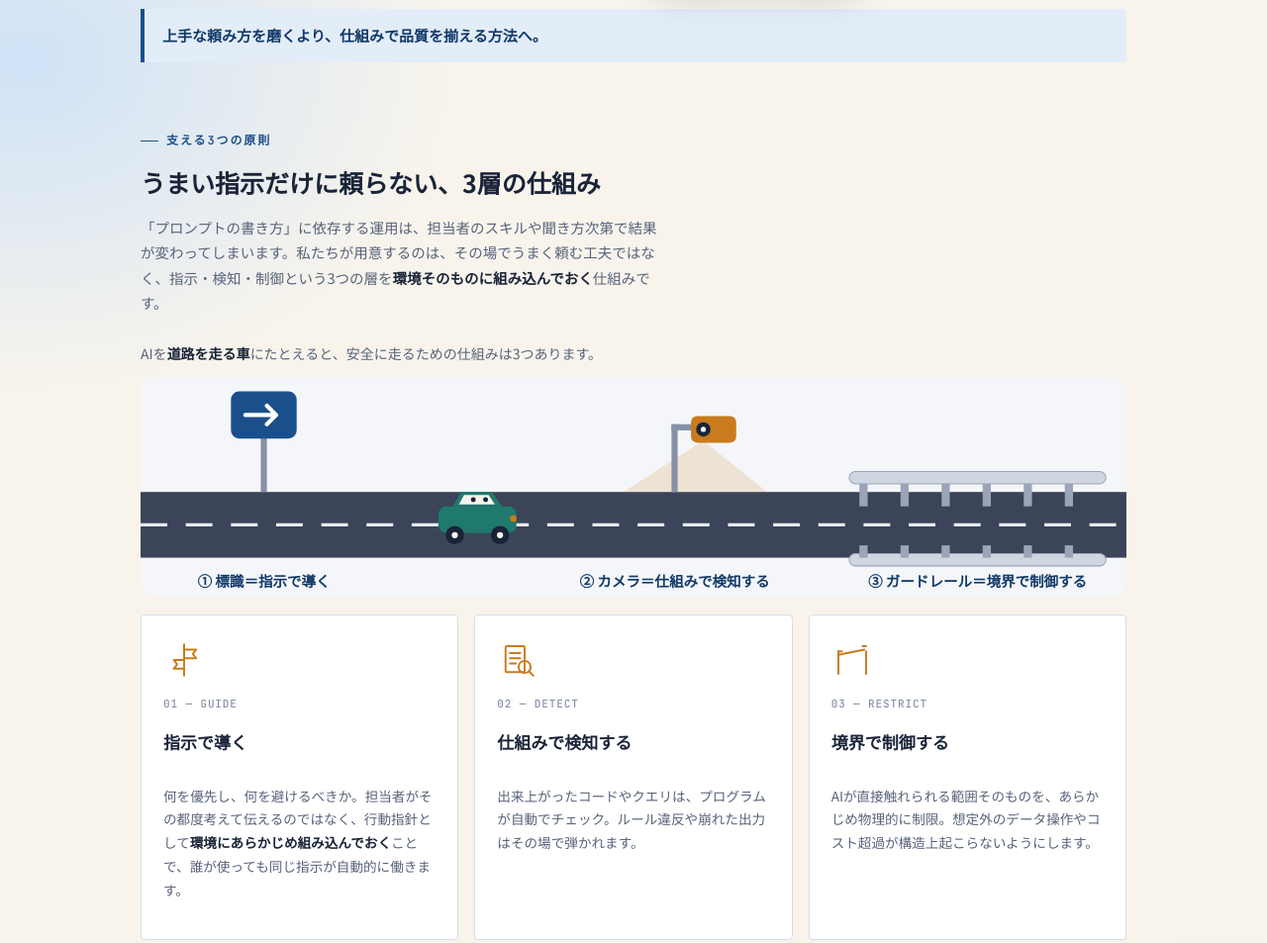
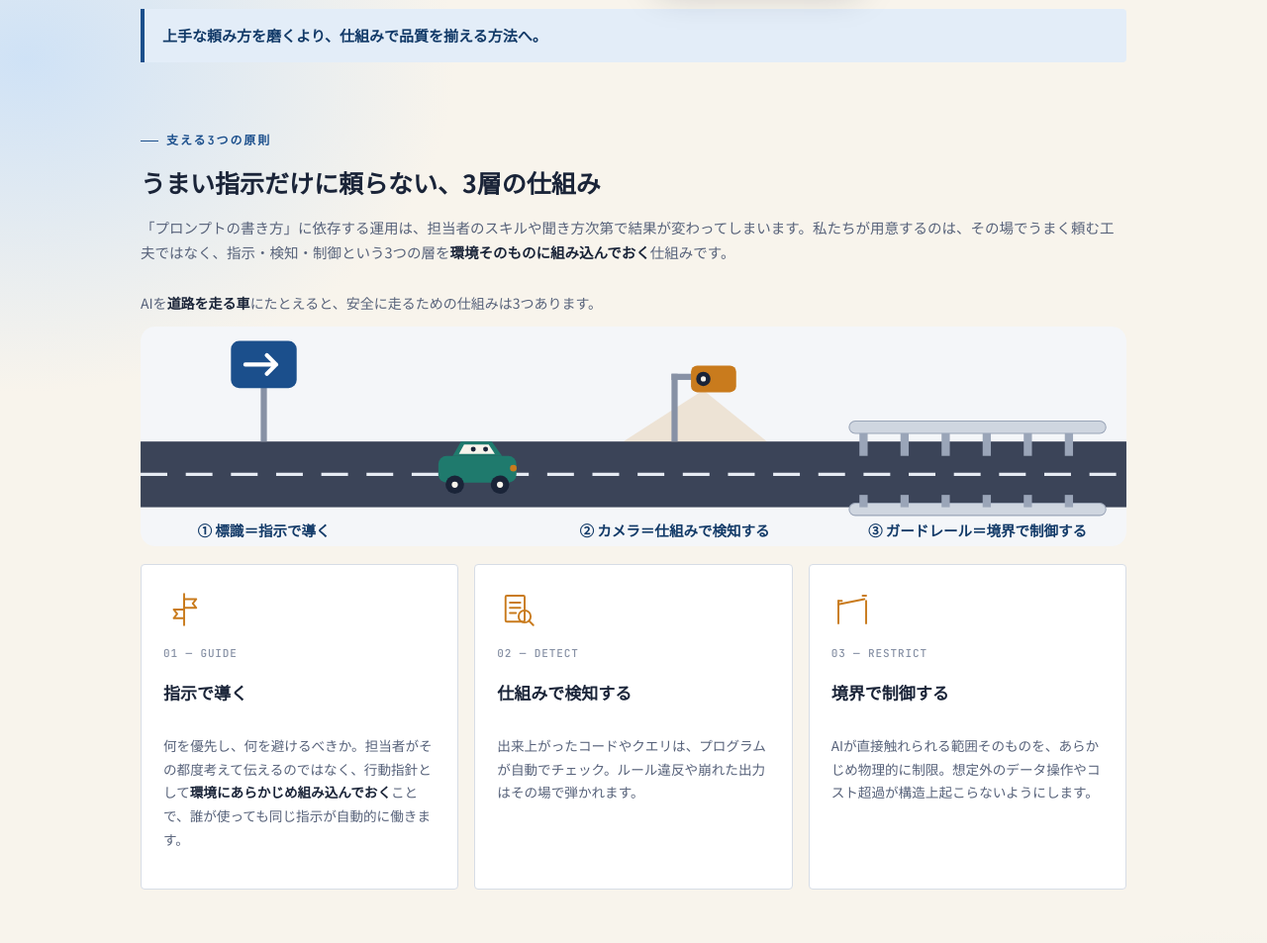
Before and after one commit to QueValue/analytics-introduction, a plain HTML site: page index.html in a window 1280 px wide. Shown: the part 1440-2393 px from the top of the page at 99% size. Drawn offline with Linux system fonts and the light colour scheme; a web font is replaced by a local one.

Commit message:
Add files via upload

```diff
--- a/index.html
+++ b/index.html
@@ -175,7 +175,7 @@ gtag('config', 'G-6X1MNPDLHD');
 
   /* ---------- SECTION HEADS ---------- */
   section { margin-bottom: 60px; }
-  .section-head { margin-bottom: 26px; max-width: 62ch; }
+  .section-head { margin-bottom: 26px; }
   .section-head h2 {
     font-size: 25px;
     font-weight: 700;
@@ -401,7 +401,6 @@ gtag('config', 'G-6X1MNPDLHD');
   .whyus .risk {
     font-size: 14.5px;
     color: var(--ink-muted);
-    max-width: 72ch;
     margin: 0 0 26px;
   }
   .whyus .risk b { color: var(--ink); font-weight: 700; }
```
